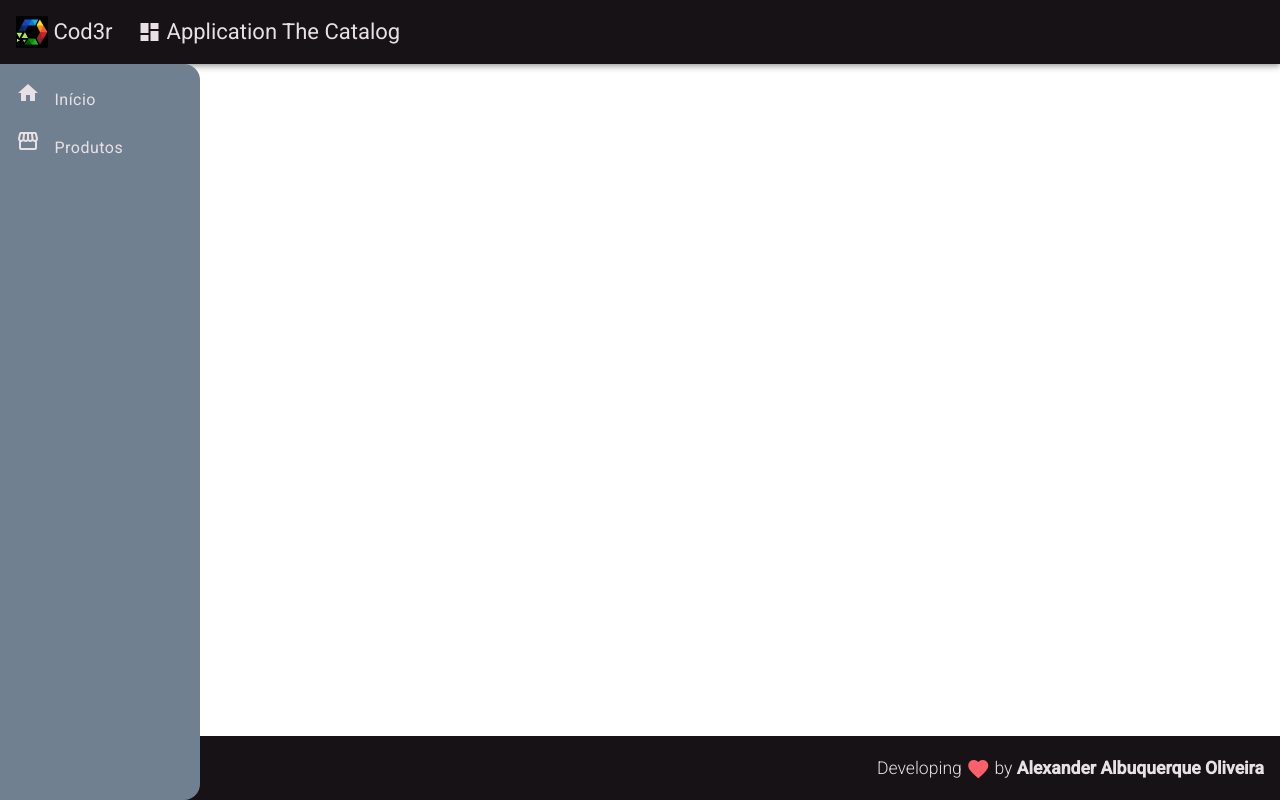
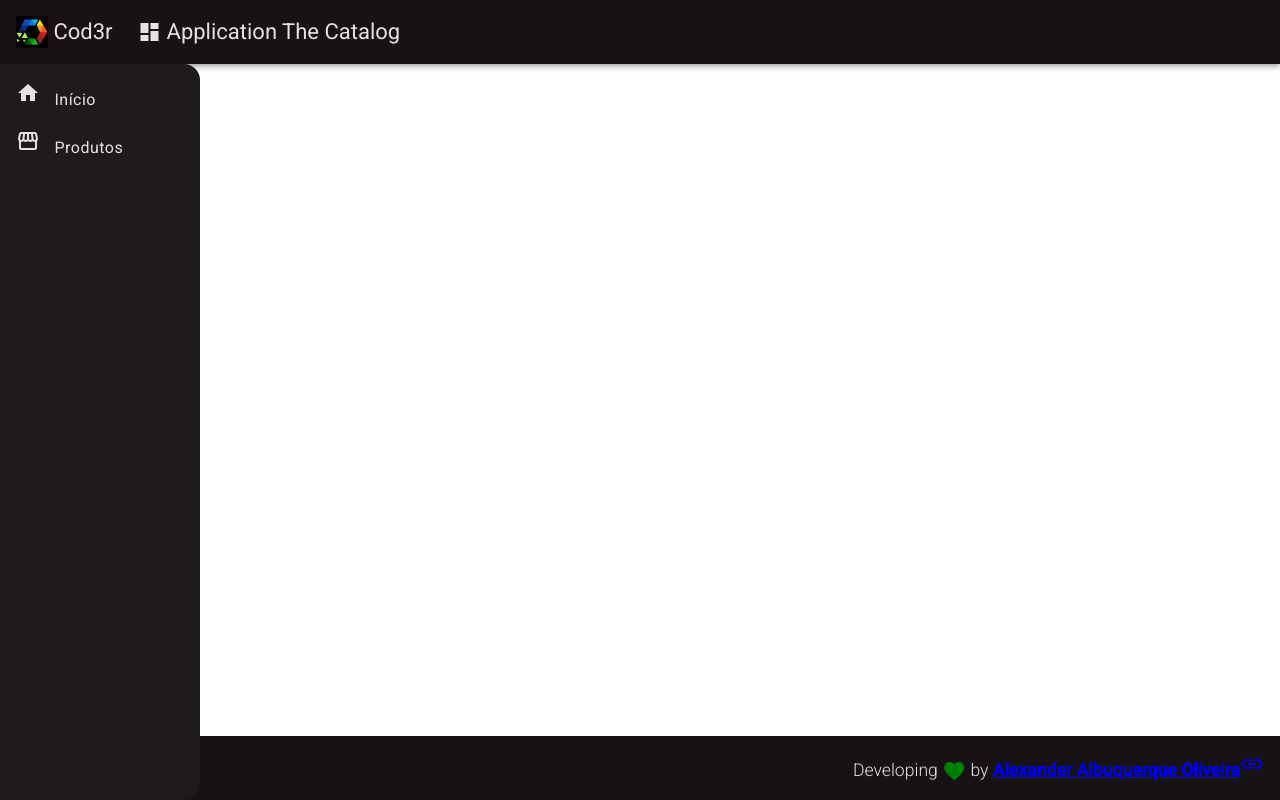
Before and after one commit to alexander1914/angular-fundamentals-9, an Angular app in the folder products-catolog/frontend/: page / in a window 1280 px wide. Built offline with nearby package versions, Linux system fonts and the light colour scheme.

Commit message:
Fazendo alguns ajuste no layout da app

```diff
--- a/products-catolog/frontend/src/app/components/template/footer/footer.component.html
+++ b/products-catolog/frontend/src/app/components/template/footer/footer.component.html
@@ -4,6 +4,6 @@
         <i class="material-icons red v-middle">
             favorite
         </i>
-        by <strong>Alexander Albuquerque Oliveira</strong>
+        by <a href="https://www.linkedin.com/in/dev-alexander/"><strong>Alexander Albuquerque Oliveira<i class="material-icons">link</i></strong></a>
     </span>
 </mat-toolbar>
--- a/products-catolog/frontend/src/app/components/template/nav/nav.component.css
+++ b/products-catolog/frontend/src/app/components/template/nav/nav.component.css
@@ -1,5 +1,5 @@
 .sidenav {
-    background-color: slategray;
+    background-color: #1e1a1d;
     width: 200px;
 }
 
--- a/products-catolog/frontend/src/styles.css
+++ b/products-catolog/frontend/src/styles.css
@@ -4,7 +4,7 @@ html, body { height: 100%; }
 body { margin: 0; font-family: Roboto, "Helvetica Neue", sans-serif; }
 
 .red{
-    color: rgb(277, 94, 107);
+    color: green;
 }
 
 .v-middle{
```
